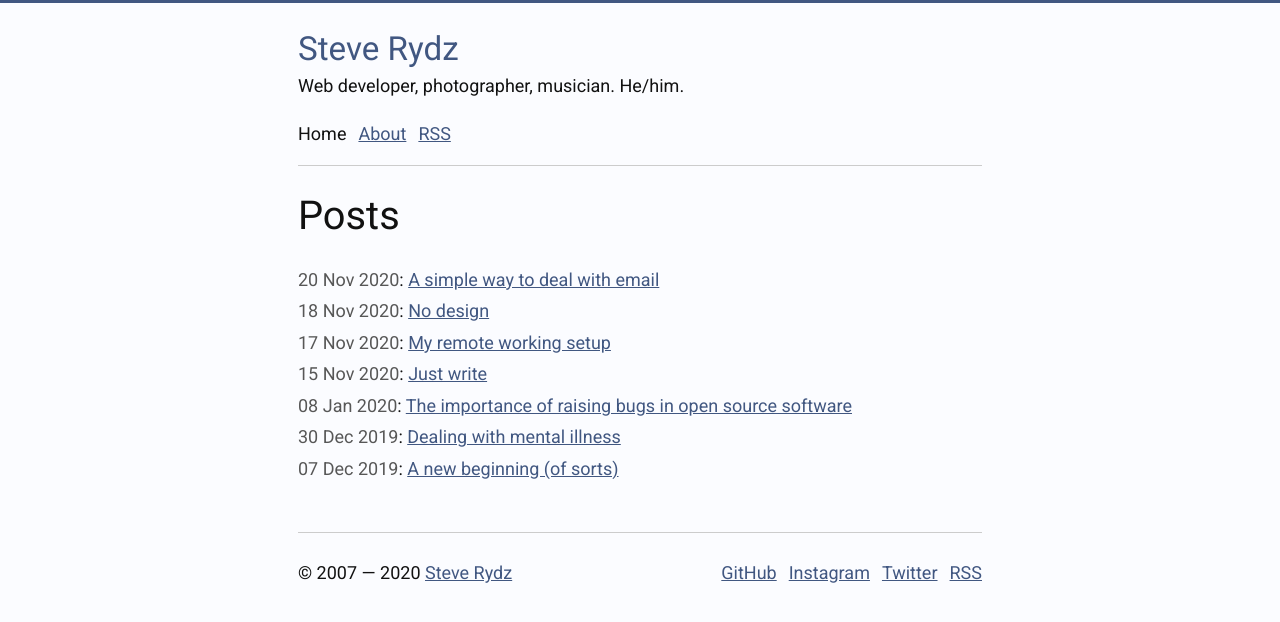
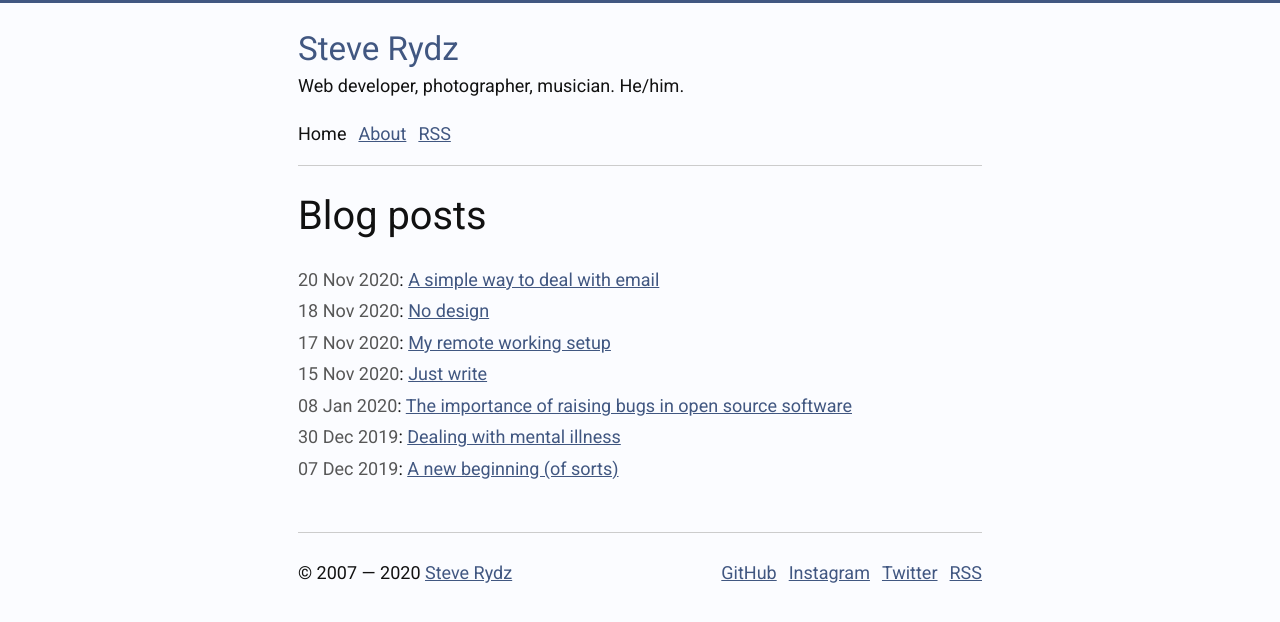
Before and after one commit to steverydz/steverydz.github.io, a Jekyll site: the page built from index.html, in a window 1280 px wide. Shown: the top 622 px of the page. Built offline with Jekyll 4.4.1, drawn with Linux system fonts in a browser that asks for light colours.

Commit message:
Update homepage heading

```diff
--- a/index.html
+++ b/index.html
@@ -3,7 +3,7 @@ layout: default
 description: The personal website of Steve Rydz where he shares his thoughts, findings and opinions
 ---
 
-<h1>Posts</h1>
+<h1>Blog posts</h1>
 
 <ul class="post-list">
 {% for post in site.posts %}
```
